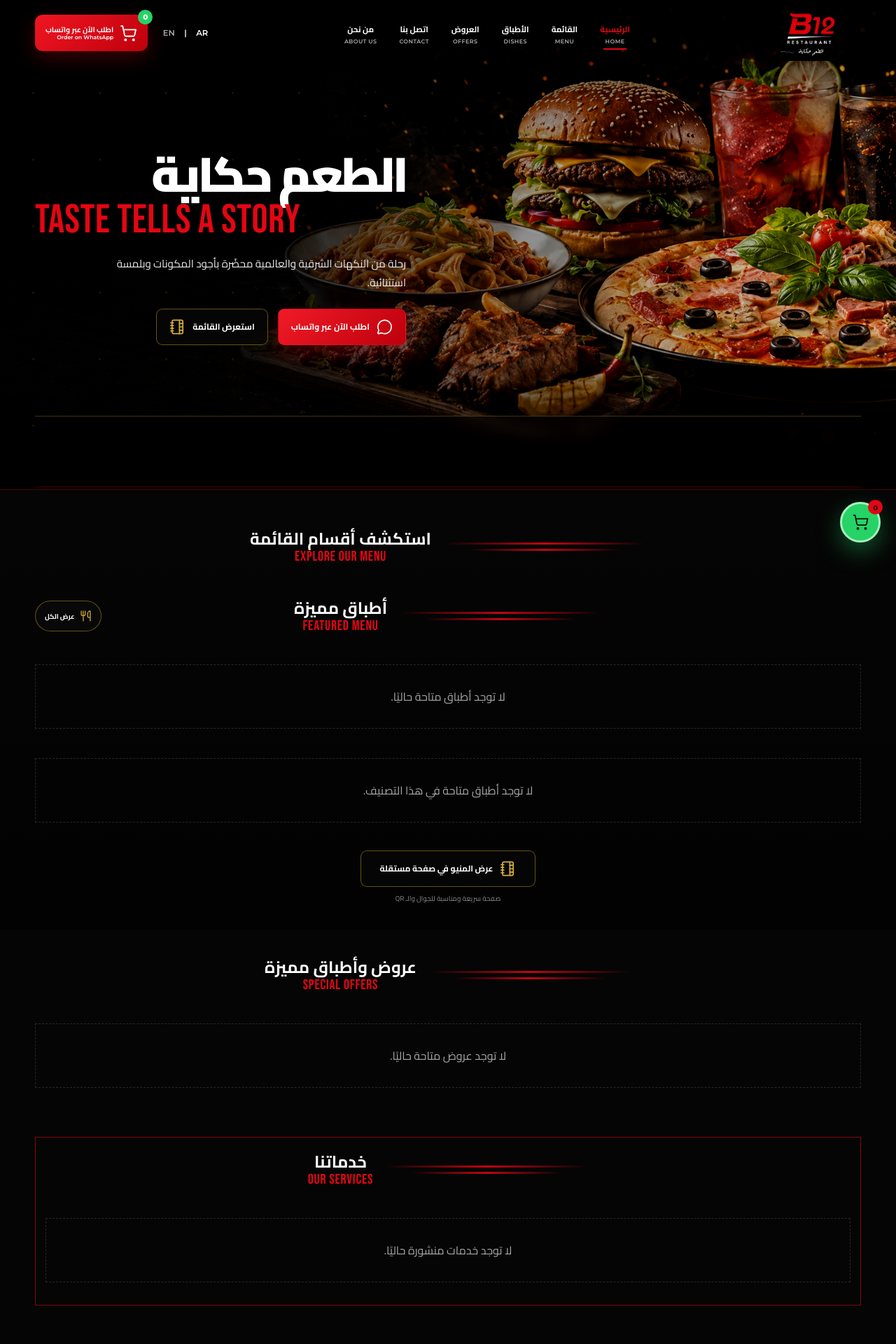
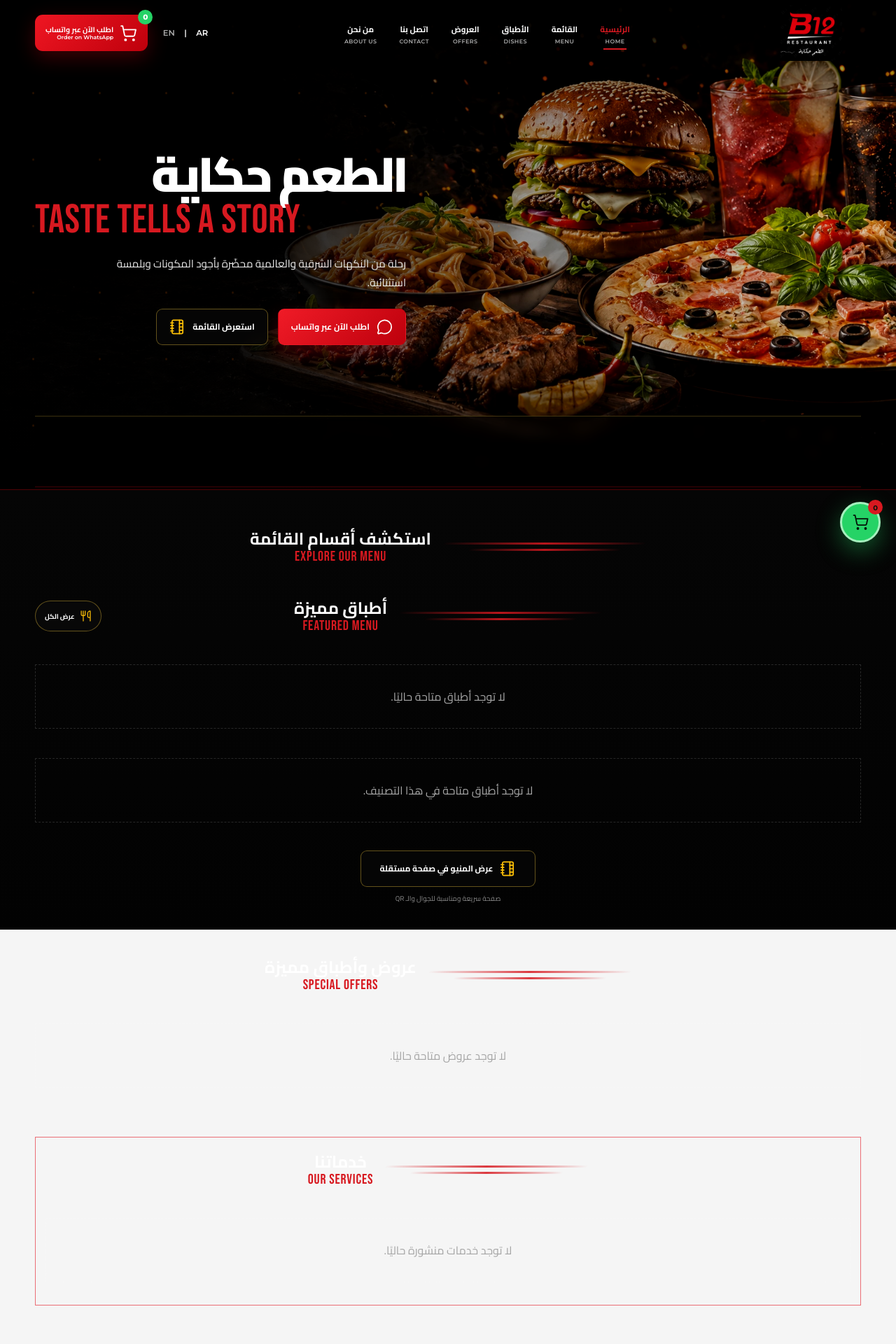
Before and after one commit to yahyakmail59/fries-station-restaurant, a Django app: page / in a window 1280 px wide. Shown: the top 1920 px of the page at 70% size. Run offline with Django 5.2, Linux system fonts and the light colour scheme; data comes from the database, SQL or seed files in the repository; data that the repository does not hold is empty.

Commit message:
feat: establish Fries Station brand foundation and design tokens
Adds a semantic token layer as the single entry point for the brand, so a
palette change happens in one file instead of being spread across colour
names inherited from the reference project.

tokens.css carries the brand palette, surfaces, text, borders, focus,
status colours, the Cairo/Bebas Neue/Montserrat type scale, radii,
elevation, spacing, layout and motion, plus the graphic language from the
brand guide: the warm gradients, the red/yellow rule and the pattern
opacity ceiling.

Two colours the storefront needs are now editable rather than hardcoded:
deep red for deep sections and orange for offers. Existing rows are
untouched; the migration only adds the fields and restates defaults.

The admin contrast check now pairs each colour with the text colour it
actually carries instead of one fixed reference. White sits on the two
reds; dark ink sits on the warm colours and the light surfaces. The old
rule measured yellow against white, which at 1.63:1 no brand yellow can
pass — it would have forced a yellow nobody recognises. The 4.5:1
threshold is unchanged.

A short bridge in base.html maps the stylesheet's remaining legacy
variable names onto the tokens, so editing a colour in the panel keeps
changing the page during the phase before the storefront is rewritten.

Verified: check clean, no missing migrations, 137 tests OK.

Co-Authored-By: Claude Opus 5 <noreply@anthropic.com>

```diff
--- a/restaurant/models.py
+++ b/restaurant/models.py
@@ -63,10 +63,15 @@ class RestaurantSettings(TimeStampedModel):
     )
     og_image = models.ImageField(upload_to='branding/', blank=True, verbose_name='صورة المشاركة الاجتماعية')
 
-    primary_color = models.CharField(max_length=20, default='#E30613', validators=[hex_color_validator], verbose_name='اللون الأحمر الرئيسي')
-    gold_color = models.CharField(max_length=20, default='#D4AF37', validators=[hex_color_validator], verbose_name='اللون الذهبي')
-    background_color = models.CharField(max_length=20, default='#050505', validators=[hex_color_validator], verbose_name='لون الخلفية')
-    surface_color = models.CharField(max_length=20, default='#111111', validators=[hex_color_validator], verbose_name='لون البطاقات')
+    # Five brand colours, each paired in the admin form with the text colour it
+    # actually carries: white sits on the two reds, dark ink sits on everything
+    # warm. Yellow on white would be 1.63:1 and is never allowed.
+    primary_color = models.CharField(max_length=20, default='#D71920', validators=[hex_color_validator], verbose_name='الأحمر الأساسي')
+    gold_color = models.CharField(max_length=20, default='#FFC107', validators=[hex_color_validator], verbose_name='الأصفر المميز')
+    deep_color = models.CharField(max_length=20, default='#8C1518', validators=[hex_color_validator], verbose_name='الأحمر الداكن')
+    orange_color = models.CharField(max_length=20, default='#FF6D00', validators=[hex_color_validator], verbose_name='البرتقالي (العروض)')
+    background_color = models.CharField(max_length=20, default='#F5F5F5', validators=[hex_color_validator], verbose_name='لون خلفية الصفحة')
+    surface_color = models.CharField(max_length=20, default='#FFFFFF', validators=[hex_color_validator], verbose_name='لون البطاقات')
     whatsapp_color = models.CharField(max_length=20, default='#25D366', validators=[hex_color_validator], verbose_name='لون واتساب')
 
     about_title_ar = models.CharField(max_length=160, default='من نحن', verbose_name='عنوان من نحن بالعربية')
--- a/restaurant/panel.py
+++ b/restaurant/panel.py
@@ -225,8 +225,8 @@ SETTINGS_GROUPS = [
     ('ضوابط الحجز', ('reservation_open_time', 'reservation_close_time',
                      'reservation_slot_minutes', 'max_reservations_per_slot',
                      'max_reservation_days_ahead')),
-    ('الألوان', ('primary_color', 'gold_color', 'background_color', 'surface_color',
-                 'whatsapp_color')),
+    ('الألوان', ('primary_color', 'gold_color', 'deep_color', 'orange_color',
+                 'background_color', 'surface_color', 'whatsapp_color')),
     ('قسم من نحن', ('about_title_ar', 'about_title_en', 'about_text_ar', 'about_text_en')),
     ('الأزرار', ('order_cta_ar', 'order_cta_en', 'menu_cta_ar', 'menu_cta_en',
                  'whatsapp_panel_text_ar', 'whatsapp_panel_text_en')),
--- /dev/null
+++ b/static/restaurant/css/tokens.css
@@ -0,0 +1,144 @@
+/* Fries Station — design tokens
+ *
+ * The single source of truth for the brand. Everything downstream reads a
+ * semantic name (`--brand-primary`) rather than a colour name, so a palette
+ * change happens here and nowhere else.
+ *
+ * Five of these values are overridden per-restaurant from the database in
+ * base.html. The literals below are the brand defaults and the fallback when
+ * no settings row exists yet.
+ *
+ * Contrast, measured against the text colour each surface actually carries:
+ *   primary #D71920 on white .......... 5.19:1
+ *   deep    #8C1518 on white .......... 9.39:1
+ *   accent  #FFC107 under #222222 ..... 9.76:1
+ *   orange  #FF6D00 under #222222 ..... 5.64:1
+ *   page    #F5F5F5 under #222222 ..... 14.59:1
+ *   card    #FFFFFF under #222222 ..... 15.91:1
+ *   muted   #555555 on white .......... 7.46:1
+ * The yellow and orange never carry white text — that pairing fails at
+ * 1.63:1 and 2.82:1. Dark ink on warm colour is the brand's own rule.
+ */
+
+:root {
+    /* ── Brand ─────────────────────────────────────────────────────────── */
+    --brand-primary: #D71920;   /* primary action, logo red */
+    --brand-accent:  #FFC107;   /* highlight, energy */
+    --brand-deep:    #8C1518;   /* deep sections, footers */
+    --brand-orange:  #FF6D00;   /* offers and urgency */
+    --brand-soft:    #FFE082;   /* soft yellow wash */
+    --brand-amber:   #FFB300;   /* between accent and orange */
+
+    /* ── Surfaces ──────────────────────────────────────────────────────── */
+    --surface-page:    #F5F5F5;
+    --surface-card:    #FFFFFF;
+    --surface-sunken:  #EDEDED;
+    --surface-deep:    var(--brand-deep);
+    --surface-invert:  #222222;
+
+    /* ── Text ──────────────────────────────────────────────────────────── */
+    --text-primary:  #222222;
+    --text-muted:    #555555;
+    --text-invert:   #FFFFFF;
+    --text-on-brand: #FFFFFF;   /* on --brand-primary / --brand-deep */
+    --text-on-warm:  #222222;   /* on --brand-accent / --brand-orange */
+
+    /* ── Lines and focus ───────────────────────────────────────────────── */
+    --border-subtle:  rgba(34, 34, 34, .12);
+    --border-strong:  rgba(34, 34, 34, .22);
+    --border-brand:   rgba(215, 25, 32, .32);
+    --border-accent:  rgba(255, 193, 7, .45);
+    --border-invert:  rgba(255, 255, 255, .18);
+    --focus-ring:     #8C1518;
+    --focus-ring-invert: #FFC107;
+
+    /* ── Status ────────────────────────────────────────────────────────── */
+    --status-success: #1B7F3B;
+    --status-error:   #B3121B;
+    --status-warning: #B26A00;
+    --status-info:    #0B5FA5;
+    --status-whatsapp: #25D366;
+
+    /* Tinted backgrounds for message and badge rows. */
+    --status-success-bg: #E7F4EB;
+    --status-error-bg:   #FCEAEA;
+    --status-warning-bg: #FDF3E0;
+    --status-info-bg:    #E8F1FA;
+
+    /* ── Typography ────────────────────────────────────────────────────── */
+    --font-display: "Bebas Neue", "Cairo", sans-serif;  /* English headlines */
+    --font-arabic:  "Cairo", sans-serif;                /* Arabic, all weights */
+    --font-latin:   "Montserrat", "Cairo", sans-serif;  /* English body */
+
+    --weight-body: 400;
+    --weight-medium: 600;
+    --weight-bold: 700;
+    --weight-black: 900;   /* Cairo Black — Arabic headlines */
+
+    --tracking-display: .04em;
+    --tracking-kicker: .14em;
+
+    /* ── Radii ─────────────────────────────────────────────────────────── */
+    --radius-sm: 8px;
+    --radius-md: 14px;
+    --radius-lg: 22px;
+    --radius-xl: 32px;
+    --radius-pill: 999px;
+
+    /* ── Elevation ─────────────────────────────────────────────────────── */
+    --shadow-sm: 0 1px 2px rgba(34, 34, 34, .06), 0 2px 6px rgba(34, 34, 34, .05);
+    --shadow-md: 0 4px 10px rgba(34, 34, 34, .07), 0 12px 28px rgba(34, 34, 34, .08);
+    --shadow-lg: 0 10px 24px rgba(34, 34, 34, .10), 0 28px 60px rgba(34, 34, 34, .12);
+    --shadow-brand: 0 10px 26px rgba(215, 25, 32, .28);
+    --shadow-accent: 0 8px 22px rgba(255, 193, 7, .34);
+
+    /* ── Spacing ───────────────────────────────────────────────────────── */
+    --space-1: 4px;
+    --space-2: 8px;
+    --space-3: 12px;
+    --space-4: 16px;
+    --space-5: 24px;
+    --space-6: 32px;
+    --space-7: 48px;
+    --space-8: 64px;
+    --space-9: 96px;
+
+    /* ── Layout ────────────────────────────────────────────────────────── */
+    --shell-width: 1180px;
+    --header-height: 94px;
+    --header-height-scrolled: 78px;
+
+    /* ── Motion ────────────────────────────────────────────────────────── */
+    --ease-out: cubic-bezier(.22, .61, .36, 1);
+    --ease-in-out: cubic-bezier(.65, .05, .36, 1);
+    --duration-fast: .16s;
+    --duration-base: .25s;
+    --duration-slow: .45s;
+
+    /* ── Brand graphic language ────────────────────────────────────────── */
+    /* Warm diagonal wash used behind deep sections. */
+    --gradient-brand: linear-gradient(135deg, var(--brand-primary), var(--brand-deep));
+    --gradient-warm: linear-gradient(135deg, var(--brand-orange), var(--brand-accent));
+    /* The red/yellow rule that separates blocks in the brand guide. */
+    --rule-brand: repeating-linear-gradient(
+        90deg,
+        var(--brand-primary) 0 18px,
+        transparent 18px 26px,
+        var(--brand-accent) 26px 44px,
+        transparent 44px 52px
+    );
+    /* Low-opacity texture. Kept subtle enough to sit under body text. */
+    --pattern-opacity: .05;
+}
+
+/* The brand runs on a light page in both schemes. Declaring the scheme stops
+   the browser from auto-darkening form controls into an unreadable mix. */
+:root { color-scheme: light; }
+
+@media (prefers-reduced-motion: reduce) {
+    :root {
+        --duration-fast: .01ms;
+        --duration-base: .01ms;
+        --duration-slow: .01ms;
+    }
+}
--- a/templates/base.html
+++ b/templates/base.html
@@ -46,14 +46,32 @@
     <link rel="preconnect" href="https://fonts.gstatic.com" crossorigin>
     <link rel="preload" as="style" href="https://fonts.googleapis.com/css2?family=Bebas+Neue&family=Cairo:wght@400;600;700;800;900&family=Montserrat:wght@500;600;700;800&display=swap" onload="this.onload=null;this.rel='stylesheet'">
     <noscript><link href="https://fonts.googleapis.com/css2?family=Bebas+Neue&family=Cairo:wght@400;600;700;800;900&family=Montserrat:wght@500;600;700;800&display=swap" rel="stylesheet"></noscript>
+    <link rel="stylesheet" href="{% static 'restaurant/css/tokens.css' %}">
     <link rel="stylesheet" href="{% static 'restaurant/css/style.css' %}">
     <style>
+        {# The seven colours the restaurant can edit, written onto the semantic
+           tokens they stand for. Everything else in the stylesheet reads the
+           token, never the setting, so the palette has exactly one entry point. #}
         :root {
-            --brand-red: {{ site.primary_color|default:'#E30613' }};
-            --brand-gold: {{ site.gold_color|default:'#D4AF37' }};
-            --page-bg: {{ site.background_color|default:'#050505' }};
-            --surface: {{ site.surface_color|default:'#111111' }};
-            --whatsapp: {{ site.whatsapp_color|default:'#25D366' }};
+            --brand-primary: {{ site.primary_color|default:'#D71920' }};
+            --brand-accent: {{ site.gold_color|default:'#FFC107' }};
+            --brand-deep: {{ site.deep_color|default:'#8C1518' }};
+            --brand-orange: {{ site.orange_color|default:'#FF6D00' }};
+            --surface-page: {{ site.background_color|default:'#F5F5F5' }};
+            --surface-card: {{ site.surface_color|default:'#FFFFFF' }};
+            --status-whatsapp: {{ site.whatsapp_color|default:'#25D366' }};
+        }
+        {# Temporary bridge: the stylesheet still carries the reference project's
+           variable names and is rewritten against the tokens in the storefront
+           redesign. Without this, editing a colour in the panel would silently
+           stop changing the page for the length of one phase. Delete with the
+           rewrite. #}
+        :root {
+            --brand-red: var(--brand-primary);
+            --brand-gold: var(--brand-accent);
+            --page-bg: var(--surface-page);
+            --surface: var(--surface-card);
+            --whatsapp: var(--status-whatsapp);
         }
     </style>
     <script src="{% static 'restaurant/js/lucide-slim.js' %}" defer></script>
```
Also changed, not shown: restaurant/admin.py (+14 -6 lines), restaurant/migrations/0011_brand_palette_fields.py (added).
